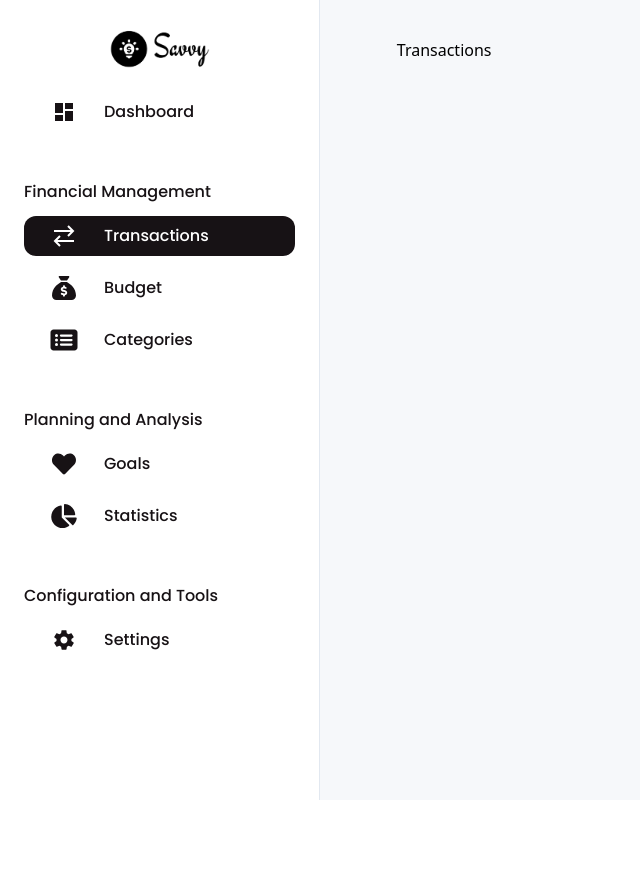
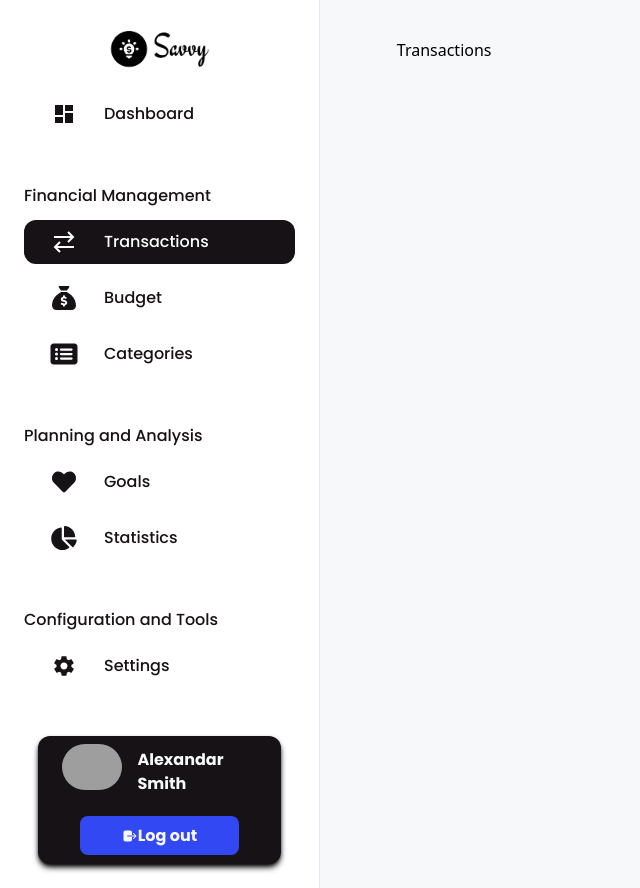
Before and after one commit to bakirdevedzic/savvy, a React (Vite) app: page /app/transactions in a window 1280 px wide. Shown: the whole page, without its empty margins (0-640 px from the left). Before the commit the page ends 800 px from the top, so only its background shows below. Built offline with nearby package versions, Linux system fonts and the light colour scheme; grey boxes are pictures that could not be loaded.

Commit message:
Fix font size

```diff
--- a/src/ui/NavLinkStyled.jsx
+++ b/src/ui/NavLinkStyled.jsx
@@ -2,15 +2,15 @@ import { NavLink } from "react-router-dom";
 
 function NavLinkStyled({ linkTo, text, icon }) {
   return (
-    <li className="list-none flex items-center">
+    <li className="list-none flex items-center text-[16px]">
       <NavLink
         to={linkTo}
         className={
-          "flex flex-row items-center w-full h-full text-primary-black hover:bg-primary-black hover:text-white rounded-xl py-2 transition-all duration-200"
+          "flex flex-row items-center w-full h-full text-primary-black hover:bg-primary-black hover:text-white rounded-xl py-2.5 transition-all duration-200"
         }
       >
         {icon}
-        <span className="font-poppins font-medium">{text}</span>
+        <span className="font-poppins  font-medium">{text}</span>
       </NavLink>
     </li>
   );
--- /dev/null
+++ b/src/ui/ProfileCard.jsx
@@ -0,0 +1,31 @@
+import { NavLink } from "react-router-dom";
+import { IoLogOut } from "react-icons/io5";
+
+function ProfileCard() {
+  return (
+    <div className="flex justify-center">
+      <div className="w-[90%] bg-primary-black text-primary-white-2 grid grid-cols-3 grid-rows-2 h-32 rounded-xl p-2 shadow-md shadow-black">
+        <img
+          src="https://images.generated.photos/9SZtEZxEsBJQH5-PZzAobHBMpMmuD5SYcByUjjuICf0/rs:fit:256:256/czM6Ly9pY29uczgu/Z3Bob3Rvcy1wcm9k/LnBob3Rvcy92M18w/OTA4MTkwLmpwZw.jpg"
+          className="rounded-full object-cover row-[1/2] w-[80%] ml-4"
+          alt="photo of a person"
+        />
+        <div className="col-span-2 col-start-2 flex flex-col justify-center ml-4">
+          <span className="font-poppins font-bold text-[16px]">Alexandar</span>
+          <span className="font-poppins font-bold text-[16px]">Smith</span>
+        </div>
+        <div className="flex justify-center col-span-full ">
+          <NavLink
+            to="/login"
+            className="col-span-full  bg-primary-blue h-[70%] w-[70%] mt-4 rounded-lg py-1 px-2 flex flex-row justify-center items-center font-poppins font-medium !important"
+          >
+            <IoLogOut />
+            <span className="text-[16px] font-poppins font-bold">Log out</span>
+          </NavLink>
+        </div>
+      </div>
+    </div>
+  );
+}
+
+export default ProfileCard;
--- a/src/ui/Sidebar.jsx
+++ b/src/ui/Sidebar.jsx
@@ -9,10 +9,11 @@ import { FaHeart } from "react-icons/fa";
 import { FaRectangleList } from "react-icons/fa6";
 import { IoMdSettings } from "react-icons/io";
 import { FaChartPie } from "react-icons/fa";
+import ProfileCard from "./ProfileCard";
 
 function Sidebar() {
   return (
-    <aside className="bg-white row-span-full col-[1/2] px-[1.5rem] py-[1.5rem] flex flex-col border-solid border-0 border-r border-slate-200">
+    <aside className="h-full bg-white row-span-full col-[1/2] px-[1.5rem] py-[1.5rem] flex flex-col border-solid border-0 border-r border-slate-200">
       <Logo />
       <nav>
         <NavListGroup>
@@ -23,7 +24,7 @@ function Sidebar() {
           />
         </NavListGroup>
         <NavListGroup>
-          <span className="font-poppins font-medium text-primary-black">
+          <span className="font-poppins font-medium text-primary-black text-[16px]">
             Financial Management
           </span>
           <NavLinkStyled
@@ -43,7 +44,7 @@ function Sidebar() {
           />
         </NavListGroup>
         <NavListGroup>
-          <span className="font-poppins font-medium text-primary-black">
+          <span className="font-poppins font-medium text-primary-black text-[16px]">
             Planning and Analysis
           </span>
           <NavLinkStyled
@@ -58,7 +59,7 @@ function Sidebar() {
           />
         </NavListGroup>
         <NavListGroup>
-          <span className="font-poppins font-medium text-primary-black">
+          <span className="font-poppins font-medium text-primary-black text-[16px]">
             Configuration and Tools
           </span>
           <NavLinkStyled
@@ -67,6 +68,8 @@ function Sidebar() {
             icon={<IoMdSettings className="w-20 h-6 object-cover" />}
           />
         </NavListGroup>
+
+        <ProfileCard />
       </nav>
     </aside>
   );
```
